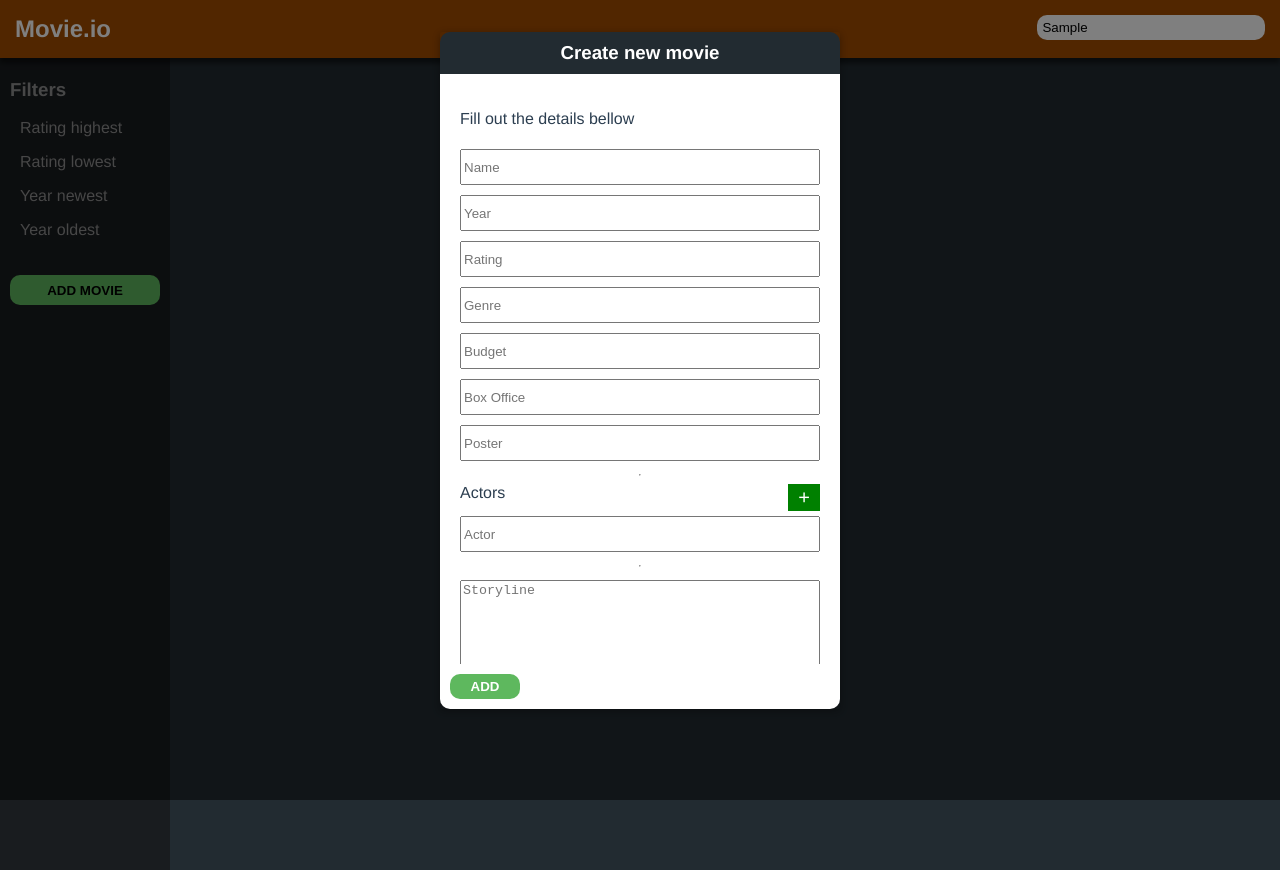
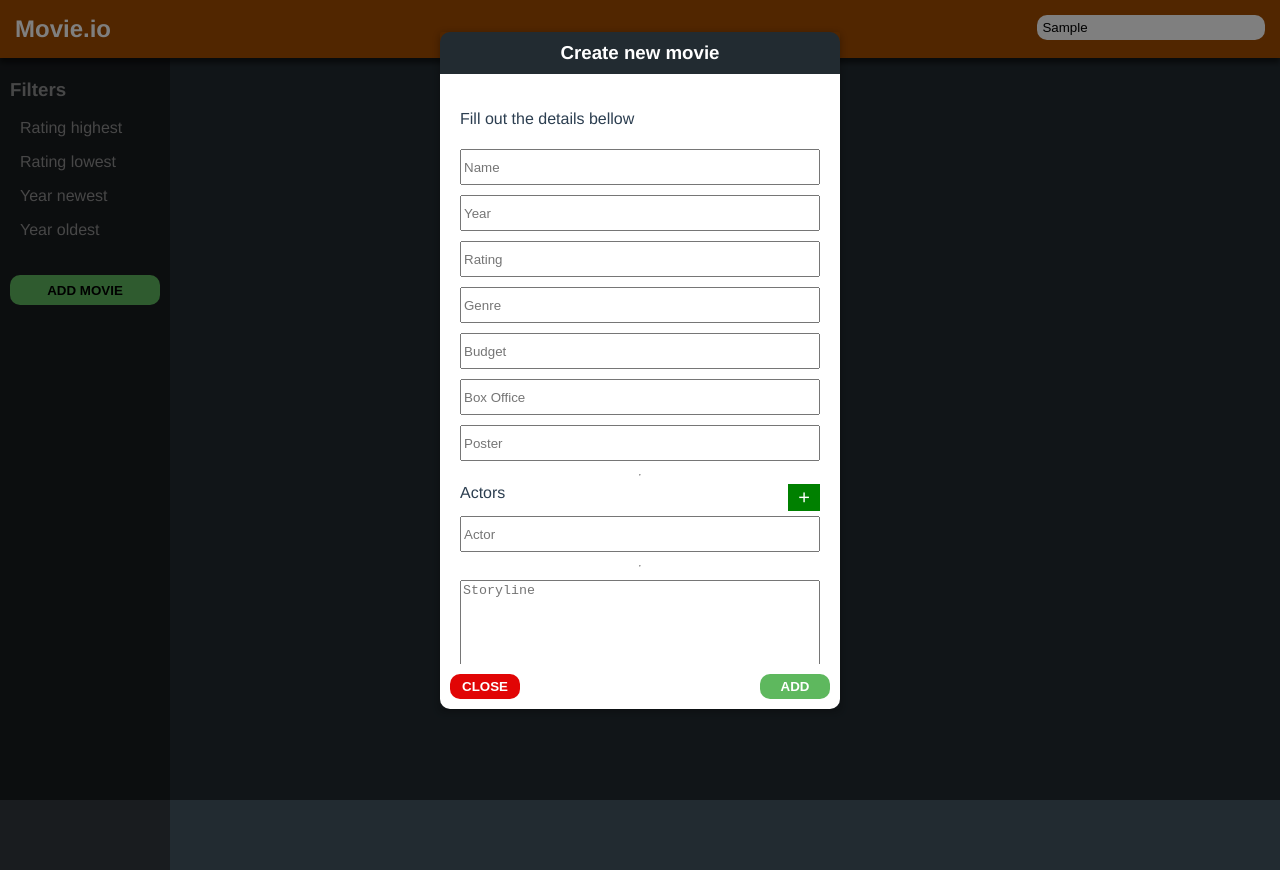
Before and after one commit to Jocelyn10/MovieAppVue, a Vue app: page / in a window 1280 px wide. Both pictures are taken after typing "Sample" into the empty fields and a click on the button "ADD MOVIE". Built offline with nearby package versions, Linux system fonts and the light colour scheme.

Commit message:
Form to add new movie

```diff
--- a/src/components/Sidebar.vue
+++ b/src/components/Sidebar.vue
@@ -109,12 +109,14 @@ export default {
     };
   },
   methods: {
+    // This method adds another actor field
     addActor() {
       this.form.actors.push({ name: "" });
     },
     addMovie(e) {
       e.preventDefault();
 
+      // Call an action inside the store
       this.$store.dispatch("addMovie", this.form);
       this.showModal = false;
     },
--- a/src/components/modals/modalMovie.vue
+++ b/src/components/modals/modalMovie.vue
@@ -10,6 +10,7 @@
             <slot name="body"></slot>
           </div>
           <div class="modal-footer">
+            <button @click="$emit('close')">Close</button>
             <slot name="footer">
               <div></div>
             </slot>
```
